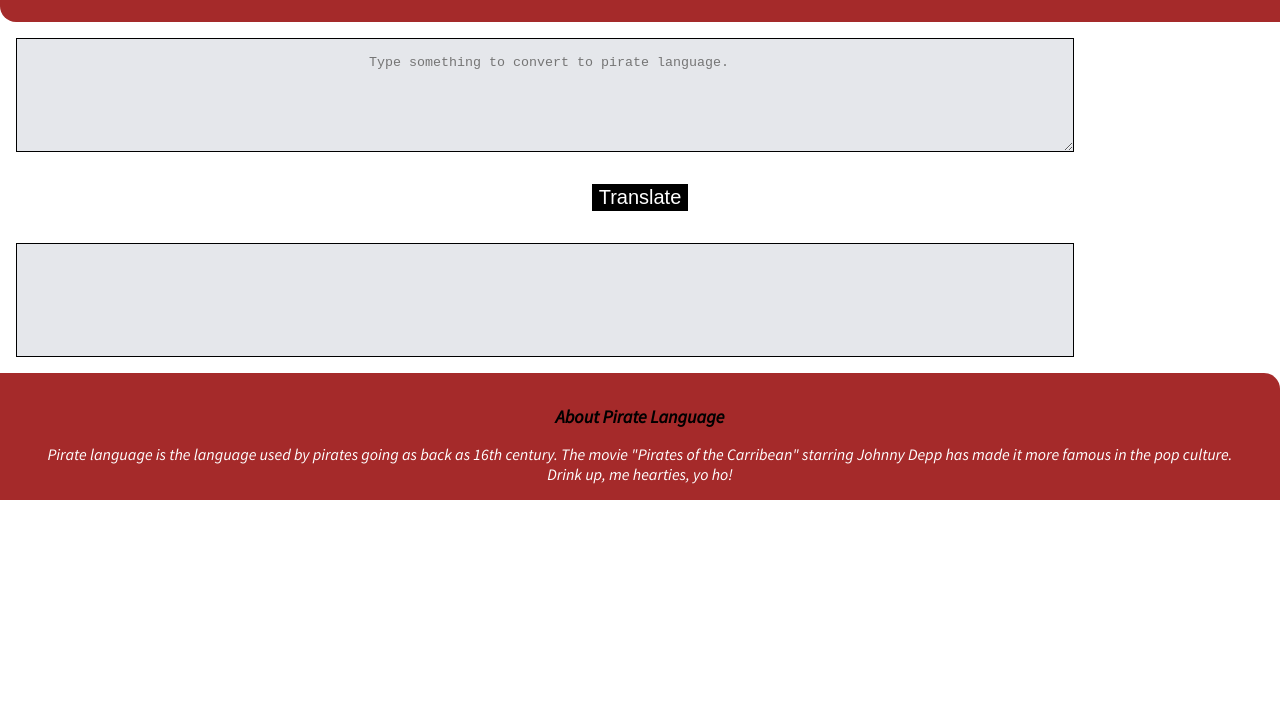
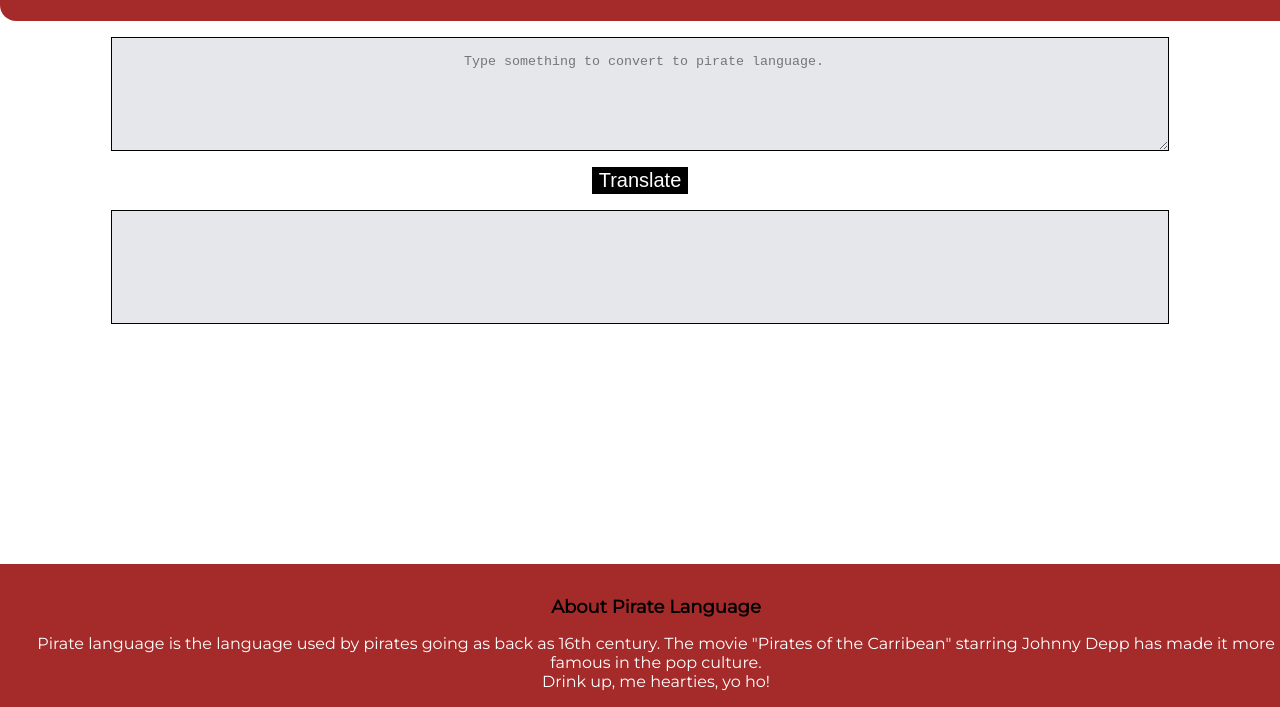
Before and after one commit to abhinavtk/Pirate-speak, a plain HTML site: page index.html in a window 1280 px wide. Shown: the part 93-800 px from the top of the page. Drawn offline with Linux system fonts and the light colour scheme.

Commit message:
Update- styles

```diff
--- a/styles.css
+++ b/styles.css
@@ -1,5 +1,4 @@
-@import url('https://fonts.googleapis.com/css2?family=Source+Sans+Pro:ital@1&display=swap');
-
+@import url('https://fonts.googleapis.com/css2?family=Montserrat&display=swap');
 
 :root {
         --primary-color: brown;
@@ -7,17 +6,20 @@
 }
 
 body {
-    font-family: 'Source Sans Pro', sans-serif;
+    font-family: 'Montserrat', sans-serif;
     margin: 0;
-
     background-color:#ffffff ;
+    text-align: center;
 }
 #txt-input {
     border: 1px solid black;
     background-color: var(--off-white);
     width: 80%;
     height: 10vh;
-    margin: 1rem;
+    margin-left: auto;
+    margin-right: auto;
+    margin-top: 1rem;
+    margin-bottom: 1rem;
     padding: 1rem;
     display: block;
     text-align: center;
@@ -27,7 +29,7 @@ body {
 #btn-translate {
     border: 1px solid black;
     font-size: 20px;
-    margin: 1rem;
+    margin:auto;
     background-color: black;
     color: white;
 
@@ -35,12 +37,17 @@ body {
 
 #output {
     border: 1px solid black;
-    margin: 1rem;
+    margin-left: auto;
+    margin-right: auto;
+    margin-top: 1rem;
+    margin-bottom: 1rem;
     padding: 1rem;
     width: 80%;
     height: 10vh;
     background-color: var(--off-white);
-    text-align: center;
+}
+.output-text {
+    font-size:larger;
 }
 /* Header */
 
@@ -53,26 +60,17 @@ body {
     margin: 0px;
     border-bottom-left-radius: 1rem;
 }
-/* .hero .hero-img {
-    max-width: 350px;
-    margin: auto;
-    display: block;
-} */
-
-
 
 .container{
     text-align: center;
 }
 
-.output-text {
-    font-size:larger;
-    text-align: center;
 
-}
 
 .footer {
-    text-align: center;
+    position: fixed;
+    bottom: 0;
+    width: 100%;
     background-color: var(--primary-color);
     border-top-right-radius: 1rem;
     padding: 1rem 1rem;
```
